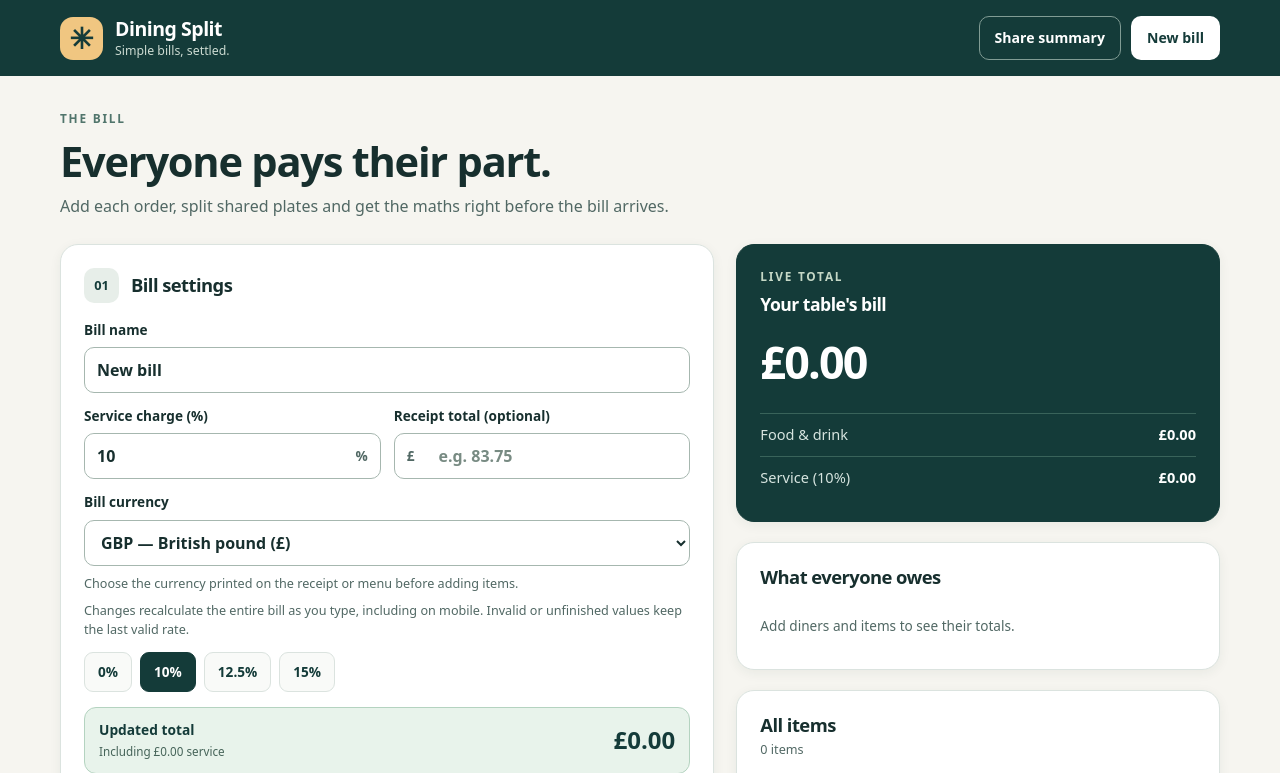
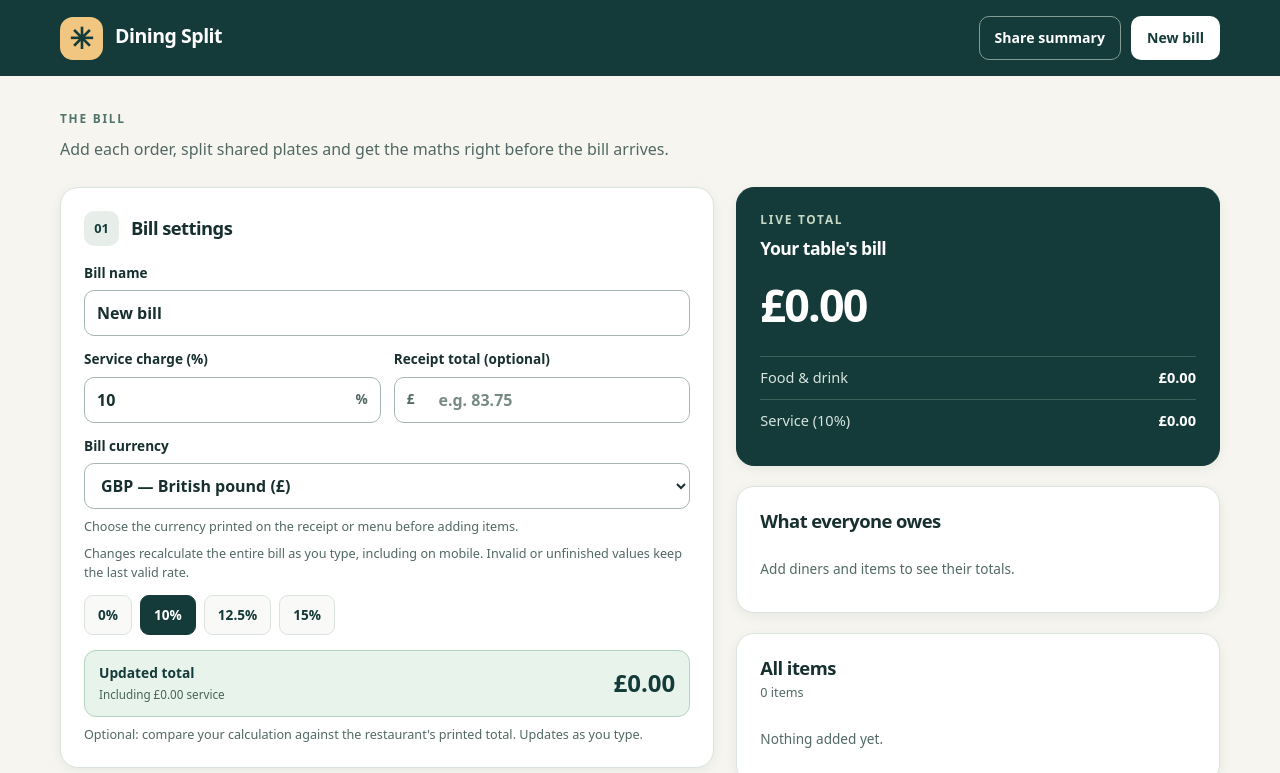
Before and after one commit to safesploitOrg/dining-expense-calculator, a website with bundled scripts: page public/index.html in a window 1280 px wide. Shown: the top 773 px of the page. Built offline with nearby package versions, Linux system fonts and the light colour scheme.

Commit message:
Update index.html

```diff
--- a/public/index.html
+++ b/public/index.html
@@ -7,7 +7,7 @@
   <meta name="description" content="Split restaurant bills accurately, with shared items, one service charge, and optional receipt scanning. Private and browser-only.">
   <meta name="referrer" content="no-referrer">
   <meta http-equiv="Content-Security-Policy" content="default-src 'self'; base-uri 'self'; object-src 'none'; form-action 'self'; img-src 'self' blob: data:; script-src 'self' https://cdn.jsdelivr.net 'wasm-unsafe-eval'; style-src 'self'; font-src 'self'; connect-src 'self' https://cdn.jsdelivr.net https://tessdata.projectnaptha.com; worker-src 'self' blob: https://cdn.jsdelivr.net; child-src blob:; manifest-src 'self'">
-  <title>Dining Split — Restaurant Bill Calculator</title>
+  <title>Dining Calculator</title>
   <link rel="icon" href="./assets/icons/icon.svg" type="image/svg+xml">
   <link rel="apple-touch-icon" href="./assets/icons/icon-192.png">
   <link rel="manifest" href="./manifest.webmanifest">
@@ -18,7 +18,7 @@
   <a class="skip-link" href="#main">Skip to calculator</a>
   <header class="site-header">
     <div class="shell header-inner">
-      <div class="brand"><div class="brand-symbol" aria-hidden="true">✳</div><div><strong>Dining Split</strong><small>Simple bills, settled.</small></div></div>
+      <div class="brand"><div class="brand-symbol" aria-hidden="true">✳</div><div><strong>Dining Split</strong><small></small></div></div>
       <div class="header-actions">
         <button type="button" id="share-btn" class="button button-quiet">Share summary</button>
         <button type="button" id="new-bill-btn" class="button button-outline">New bill</button>
@@ -35,7 +35,7 @@
     </section>
 
     <div class="page-heading">
-      <div><p class="eyebrow">THE BILL</p><h1>Everyone pays their part.</h1><p class="subheading">Add each order, split shared plates and get the maths right before the bill arrives.</p></div>
+      <div><p class="eyebrow">THE BILL</p><h1></h1><p class="subheading">Add each order, split shared plates and get the maths right before the bill arrives.</p></div>
     </div>
 
     <div class="workspace">
@@ -152,6 +152,6 @@
     </div>
   </main>
   <div id="toast" class="toast hidden" role="status" aria-live="polite"></div>
-  <footer class="site-footer shell">© <span id="year"></span> · <a href="https://github.com/safesploitOrg/dining-expense-calculator" rel="noopener noreferrer" target="_blank">Dining Split on GitHub</a> · Local-first · v2.0.2</footer>
+  <footer class="site-footer shell">© <span id="year"></span> · <a href="https://github.com/safesploitOrg/dining-expense-calculator" rel="noopener noreferrer" target="_blank">GitHub</a></footer>
 </body>
 </html>
```
